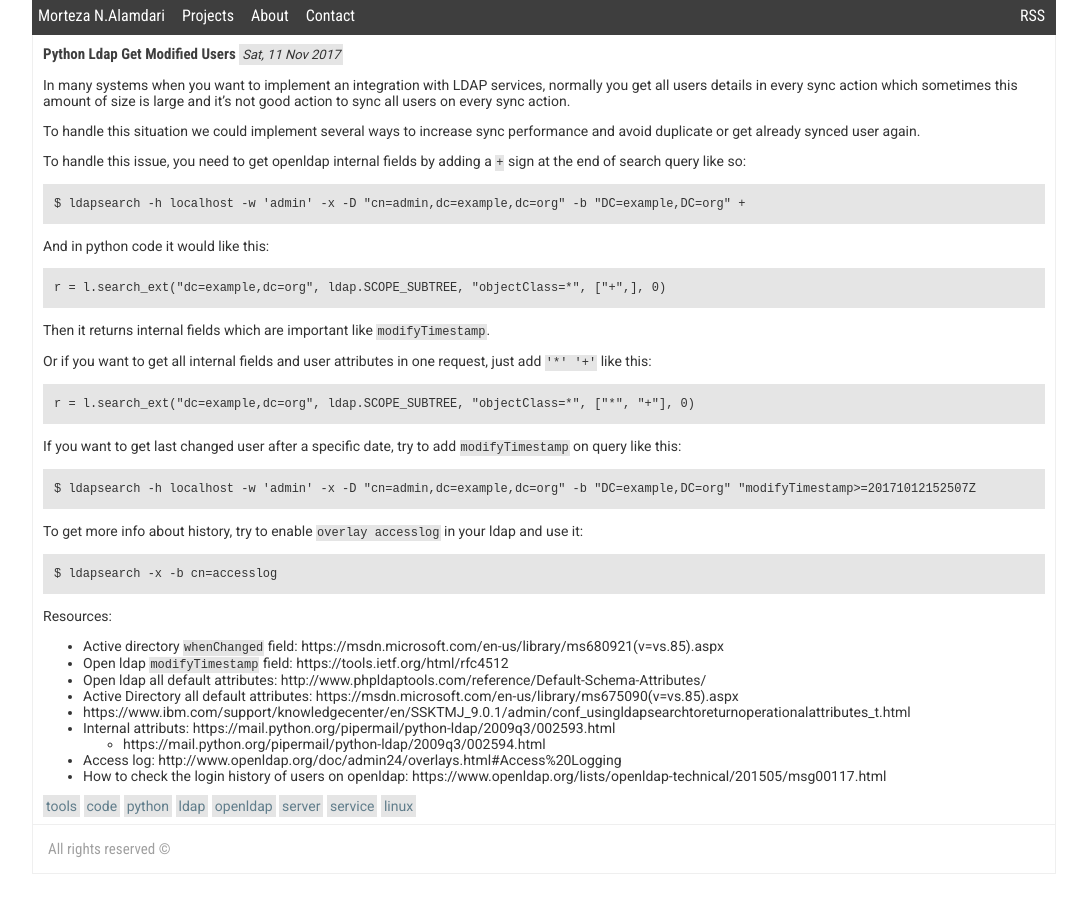
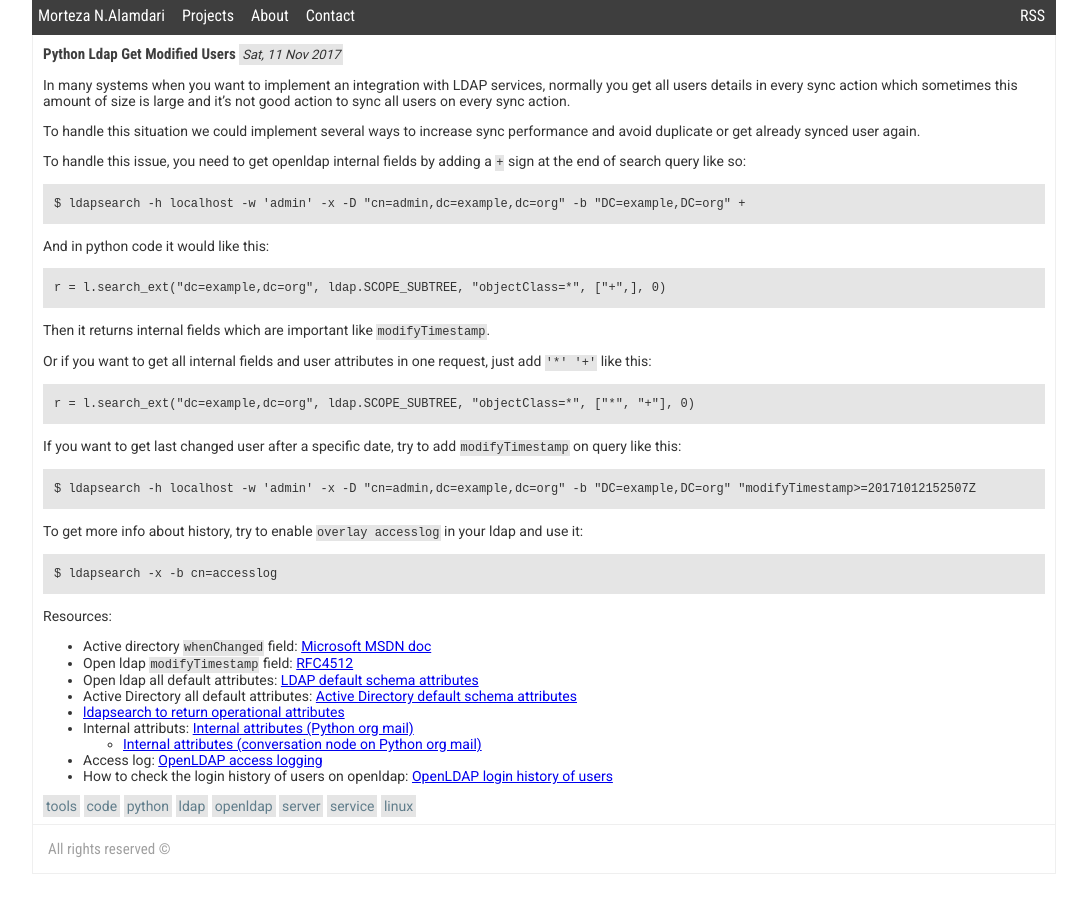
Before and after one commit to Mortezaipo/stage, a Jekyll site: the page built from _posts/2017-11-11-python-openldap-get-modified-users.md, in a window 1280 px wide. Shown: the whole page, without its empty margins (96-1183 px from the left). Built offline with Jekyll 4.4.1, drawn with Linux system fonts in a browser that asks for light colours.

Commit message:
Update python-openldap article links.

```diff
--- a/_posts/2017-11-11-python-openldap-get-modified-users.md
+++ b/_posts/2017-11-11-python-openldap-get-modified-users.md
@@ -40,12 +40,12 @@ $ ldapsearch -x -b cn=accesslog
 
 Resources:
 
- - Active directory `whenChanged` field: https://msdn.microsoft.com/en-us/library/ms680921(v=vs.85).aspx
- - Open ldap `modifyTimestamp` field: https://tools.ietf.org/html/rfc4512
- - Open ldap all default attributes: http://www.phpldaptools.com/reference/Default-Schema-Attributes/
- - Active Directory all default attributes: https://msdn.microsoft.com/en-us/library/ms675090(v=vs.85).aspx
- - https://www.ibm.com/support/knowledgecenter/en/SSKTMJ_9.0.1/admin/conf_usingldapsearchtoreturnoperationalattributes_t.html
- - Internal attributs: https://mail.python.org/pipermail/python-ldap/2009q3/002593.html
-    - https://mail.python.org/pipermail/python-ldap/2009q3/002594.html
- - Access log: http://www.openldap.org/doc/admin24/overlays.html#Access%20Logging
- - How to check the login history of users on openldap: https://www.openldap.org/lists/openldap-technical/201505/msg00117.html
+ - Active directory `whenChanged` field: <a href="https://msdn.microsoft.com/en-us/library/ms680921(v=vs.85).aspx" target="_blank">Microsoft MSDN doc</a>
+ - Open ldap `modifyTimestamp` field: <a href="https://tools.ietf.org/html/rfc4512" target="_blank">RFC4512</a>
+ - Open ldap all default attributes: <a href="http://www.phpldaptools.com/reference/Default-Schema-Attributes/" target="_blank">LDAP default schema attributes</a>
+ - Active Directory all default attributes: <a href="https://msdn.microsoft.com/en-us/library/ms675090(v=vs.85).aspx" target="_blank">Active Directory default schema attributes</a>
+ - <a href="https://www.ibm.com/support/knowledgecenter/en/SSKTMJ_9.0.1/admin/conf_usingldapsearchtoreturnoperationalattributes_t.html" target="_blank">ldapsearch to return operational attributes</a>
+ - Internal attributs: <a href="https://mail.python.org/pipermail/python-ldap/2009q3/002593.html" target="_blank">Internal attributes (Python org mail)</a>
+    - <a href="https://mail.python.org/pipermail/python-ldap/2009q3/002594.html" target="_blank">Internal attributes (conversation node on Python org mail)</a>
+ - Access log: <a href="http://www.openldap.org/doc/admin24/overlays.html#Access%20Logging" target="_blank">OpenLDAP access logging</a>
+ - How to check the login history of users on openldap: <a href="https://www.openldap.org/lists/openldap-technical/201505/msg00117.html" target="_blank">OpenLDAP login history of users</a>
```
